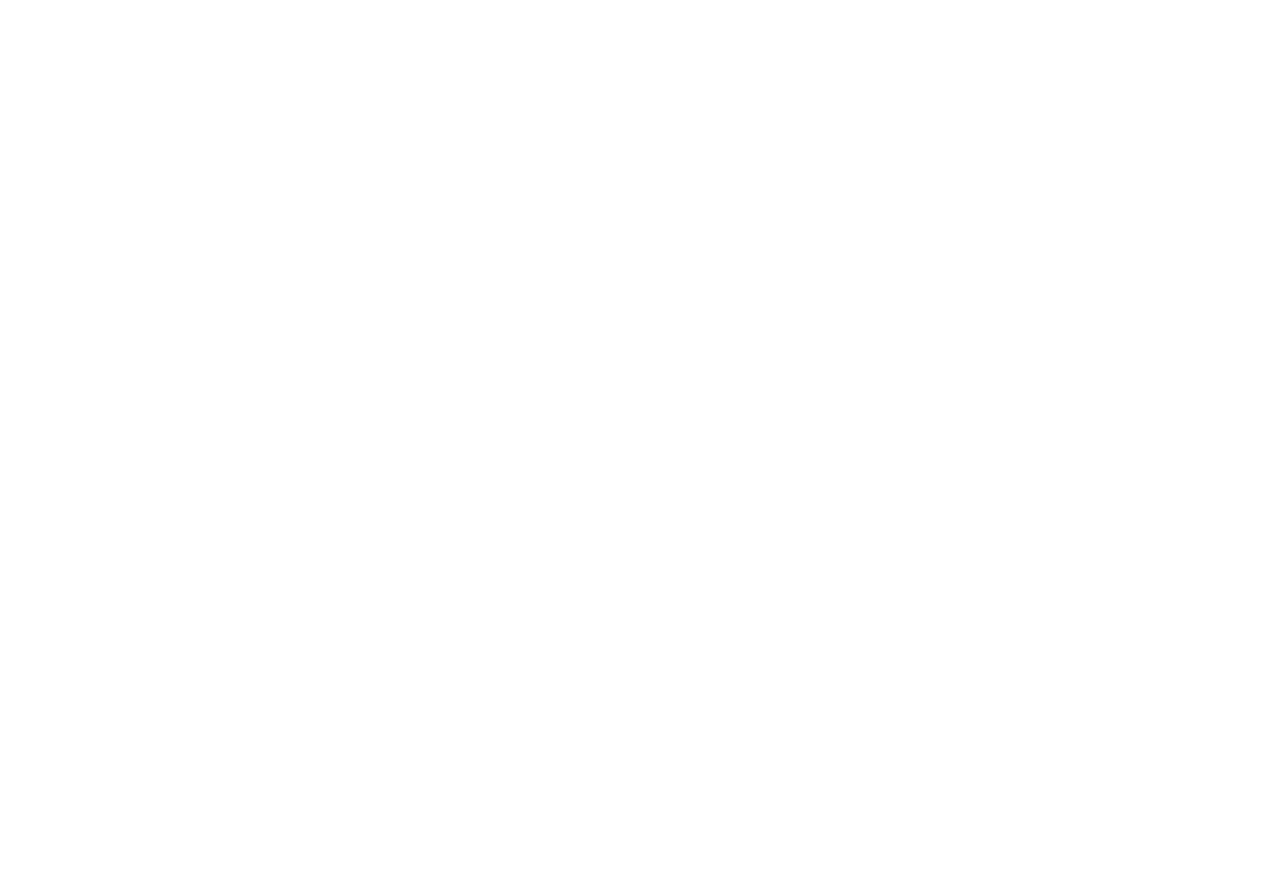
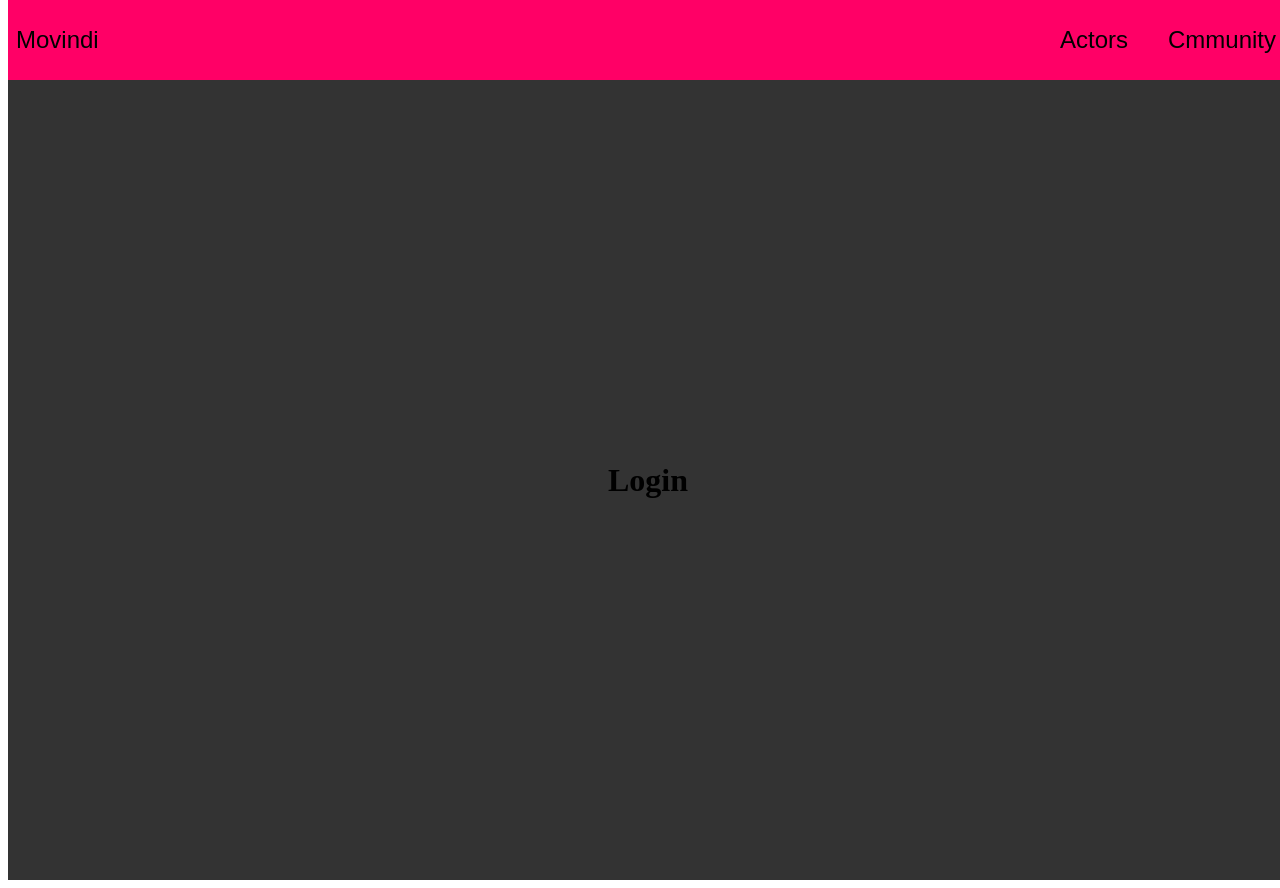
Before and after one commit to 4kimball/movindi-react-ver, a React (Vite) app in the folder front/: page /login in a window 1280 px wide. Before the commit the page ends 800 px from the top, so only its background shows below. Built offline with nearby package versions, Linux system fonts and the light colour scheme.

Commit message:
add: Login Route

```diff
--- a/front/src/App.tsx
+++ b/front/src/App.tsx
@@ -1,5 +1,21 @@
+import { ThemeProvider } from '@mui/material';
+import { Provider } from 'react-redux';
+import { PersistGate } from 'redux-persist/integration/react';
+import { persistStore } from 'redux-persist';
+import theme from './theme';
+import Router from './router';
+import { store } from './store';
+const persistor = persistStore(store);
 function App() {
-  return <div className="App"></div>;
+  return (
+    <ThemeProvider theme={theme}>
+      <Provider store={store}>
+        <PersistGate persistor={persistor}>
+          <Router />
+        </PersistGate>
+      </Provider>
+    </ThemeProvider>
+  );
 }
 
 export default App;
--- /dev/null
+++ b/front/src/components/Navbar/index.tsx
@@ -0,0 +1,36 @@
+import { FC } from 'react';
+import { Box, Typography } from '@mui/material';
+const Navbar: FC = () => {
+  return (
+    <Box
+      sx={{
+        display: 'flex',
+        justifyContent: 'space-between',
+        alignItems: 'center',
+        backgroundColor: '#ff0066',
+        width: '100%',
+        height: '80px',
+        padding: '0 0.5rem',
+        position: 'fixed',
+        top: '0',
+        margin: 0,
+      }}
+    >
+      <Box>
+        <Typography variant="h1">Movindi</Typography>
+      </Box>
+      <Box
+        sx={{
+          display: 'flex',
+          justifyContent: 'space-around',
+          width: '20%',
+        }}
+      >
+        <Typography variant="h1">Actors</Typography>
+        <Typography variant="h1">Cmmunity</Typography>
+      </Box>
+    </Box>
+  );
+};
+
+export default Navbar;
--- /dev/null
+++ b/front/src/components/common/index.ts
@@ -0,0 +1 @@
+export { default as suspense } from './suspense';
--- /dev/null
+++ b/front/src/components/common/suspense.tsx
@@ -0,0 +1,11 @@
+import React from 'react';
+
+type SuspenseProps = {
+  lazyChildren: React.ReactElement;
+};
+
+const Suspense: React.FC<SuspenseProps> = ({ lazyChildren }) => (
+  <React.Suspense fallback={<>...</>}>{lazyChildren}</React.Suspense>
+);
+
+export default Suspense;
--- a/front/src/index.css
+++ b/front/src/index.css
@@ -1,5 +1,4 @@
 body {
-  margin: 0;
   font-family: -apple-system, BlinkMacSystemFont, 'Segoe UI', 'Roboto', 'Oxygen',
     'Ubuntu', 'Cantarell', 'Fira Sans', 'Droid Sans', 'Helvetica Neue',
     sans-serif;
--- a/front/src/main.tsx
+++ b/front/src/main.tsx
@@ -1,23 +1,17 @@
-import React from "react";
-import ReactDOM from "react-dom";
-import { Provider } from "react-redux";
-import { PersistGate } from "redux-persist/integration/react";
-import { persistStore } from "redux-persist";
-import { BrowserRouter } from "react-router-dom";
-import { store } from "store";
-import App from "./App";
-
-const persistor = persistStore(store);
+import React from 'react';
+import ReactDOM from 'react-dom';
+import { Provider } from 'react-redux';
+import { PersistGate } from 'redux-persist/integration/react';
+import { persistStore } from 'redux-persist';
+import { BrowserRouter } from 'react-router-dom';
+import { store } from 'store';
+import App from './App';
 
 ReactDOM.render(
   <React.StrictMode>
     <BrowserRouter>
-      <Provider store={store}>
-        <PersistGate persistor={persistor}>
-          <App />
-        </PersistGate>
-      </Provider>
+      <App />
     </BrowserRouter>
   </React.StrictMode>,
-  document.getElementById("root"),
+  document.getElementById('root')
 );
--- /dev/null
+++ b/front/src/router.tsx
@@ -0,0 +1,25 @@
+import React, { FC } from 'react';
+import { useRoutes } from 'react-router-dom';
+import Suspense from './components/common/suspense';
+import Layout from './routes/Layout';
+
+const Login = React.lazy(() => import('./routes/Login'));
+const routesConfig = [
+  {
+    path: '/',
+    element: <Layout />,
+    children: [
+      {
+        path: '/login',
+        element: <Suspense lazyChildren={<Login />} />,
+      },
+    ],
+  },
+];
+
+const Router: FC = () => {
+  const routes = useRoutes(routesConfig);
+  return routes;
+};
+
+export default Router;
--- /dev/null
+++ b/front/src/routes/Layout.tsx
@@ -0,0 +1,27 @@
+import { FC } from 'react';
+import { Outlet } from 'react-router-dom';
+import { Box } from '@mui/material';
+import Navbar from '../components/Navbar';
+
+const Layout: FC = () => {
+  return (
+    <Box
+      sx={{
+        width: '100vw',
+        height: '100vh',
+        backgroundColor: '#333333',
+      }}
+    >
+      <Navbar />
+      <Box
+        sx={{
+          marginTop: '80px',
+        }}
+      >
+        <Outlet />
+      </Box>
+    </Box>
+  );
+};
+
+export default Layout;
--- /dev/null
+++ b/front/src/routes/Login/index.tsx
@@ -0,0 +1,18 @@
+import { FC } from 'react';
+import { Box } from '@mui/material';
+const Login: FC = () => {
+  return (
+    <Box
+      sx={{
+        height: '100vh',
+        display: 'flex',
+        justifyContent: 'center',
+        alignItems: 'center',
+      }}
+    >
+      <h1>Login</h1>
+    </Box>
+  );
+};
+
+export default Login;
--- /dev/null
+++ b/front/src/theme/index.ts
@@ -0,0 +1,8 @@
+import { createTheme } from '@mui/material';
+
+import palette from './palette';
+import typography from './typography';
+
+const theme = createTheme({ palette, typography });
+
+export default theme;
--- /dev/null
+++ b/front/src/theme/palette.ts
@@ -0,0 +1,23 @@
+export default {
+  primary: {
+    main: '#308EFF',
+    dark: '#2D3CA9',
+    50: '#E3F1FF',
+    100: '#BCDCFF',
+    500: '#308EFF',
+    700: '#326EDC',
+    800: '#315CC9',
+    900: '#2D3CA9',
+  },
+  secondary: {
+    main: '#FF3B30',
+  },
+  success: {
+    main: '#34C759',
+  },
+  info: {
+    light: '#469FFF',
+    main: '#326EDC',
+  },
+  white: '#fff',
+};
--- /dev/null
+++ b/front/src/theme/typography.ts
@@ -0,0 +1,17 @@
+export default {
+  fontFamily: ['Spoqa Han Sans Neo', 'sans-serif'].join(','),
+  h1: {
+    fontSize: 24,
+    fontWeight: 400,
+    color: '#000000',
+  },
+  h2: {
+    fontSize: 18,
+    fontWeight: 700,
+    color: '#000000',
+  },
+  h5: {
+    fontSize: 14,
+    color: '#202020',
+  },
+};
```
